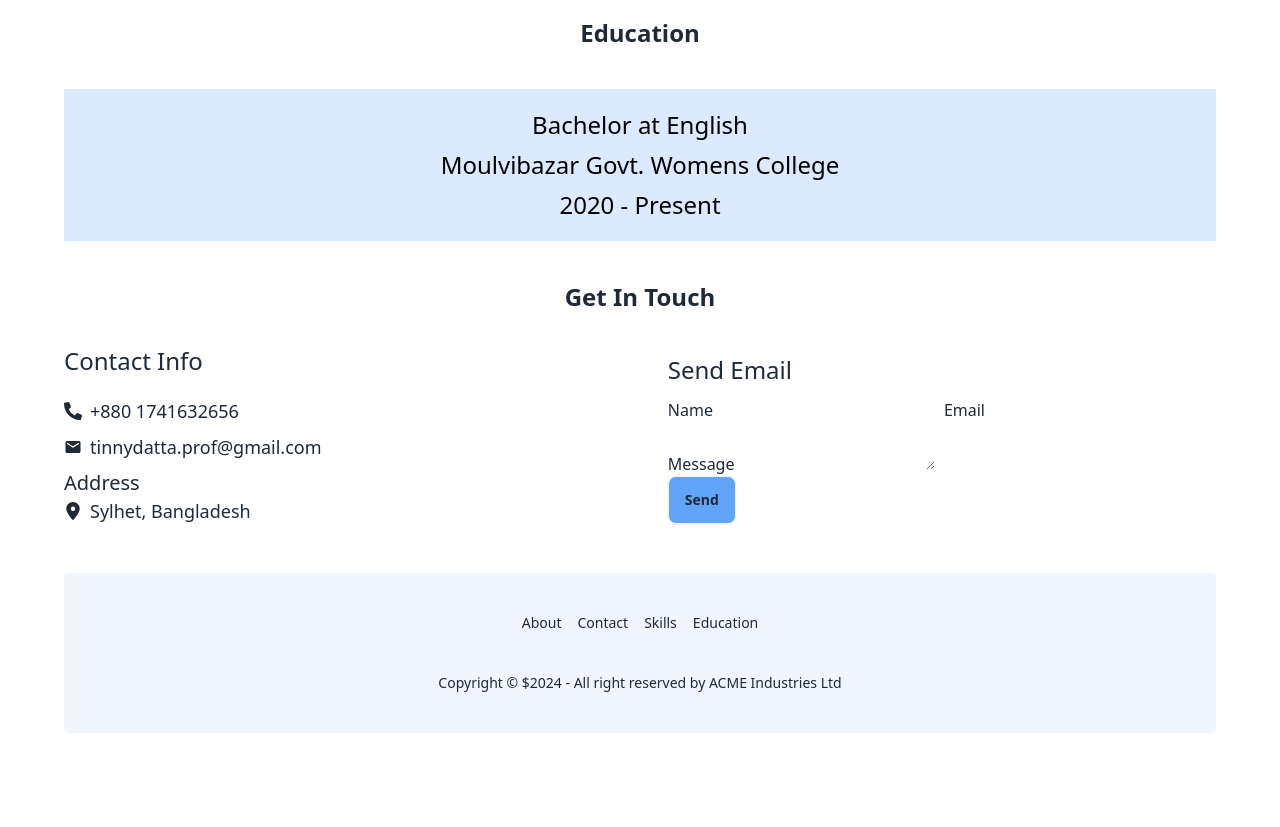
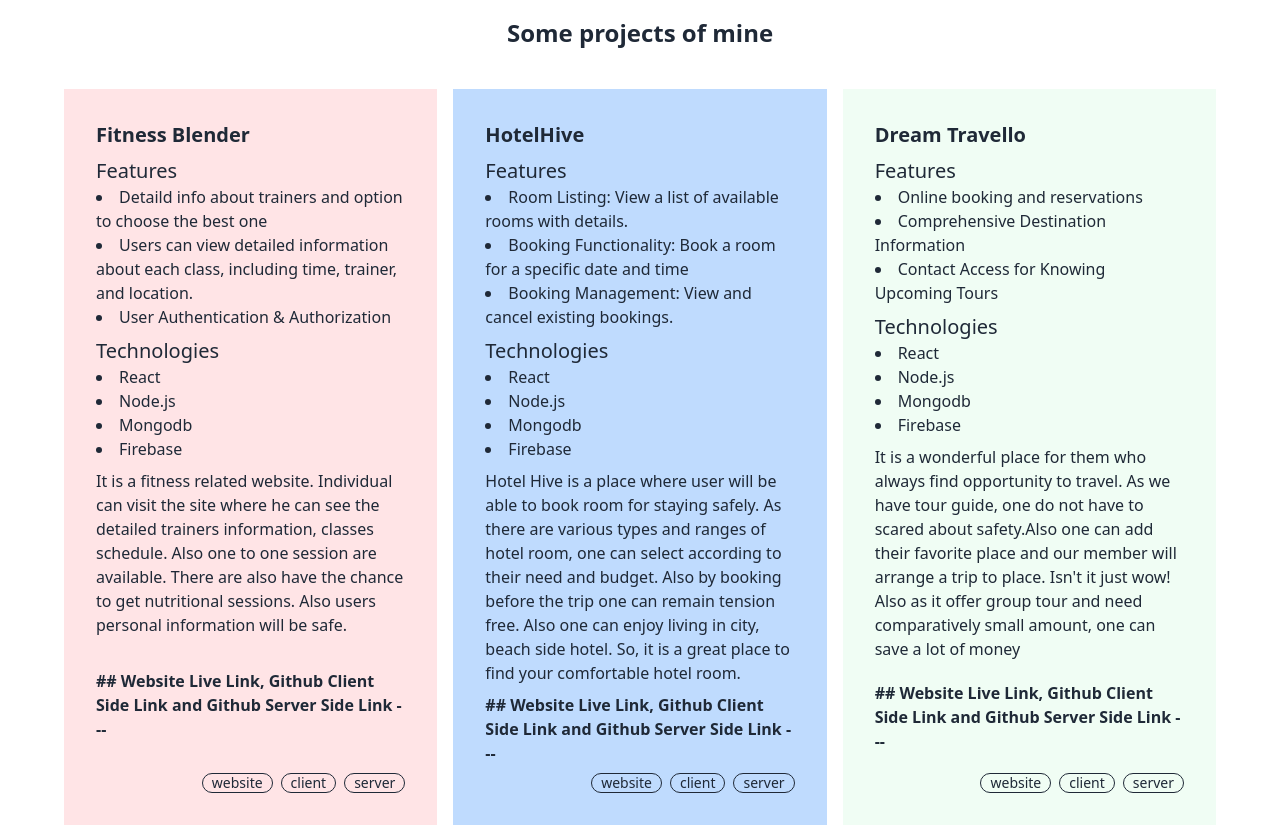
Before and after one commit to TinnyDatta/portfolio, a React (Vite) app: page / in a window 1280 px wide. Shown: the part 1280-2107 px from the top of the page. Before the commit the page ends 2013 px from the top, so only its background shows below. Built offline with nearby package versions, Linux system fonts and the light colour scheme.

Commit message:
added social media links

```diff
--- a/src/components/Contact/Contact.jsx
+++ b/src/components/Contact/Contact.jsx
@@ -1,6 +1,8 @@
 import { FaPhoneAlt } from "react-icons/fa";
 import { MdEmail } from "react-icons/md";
 import { FaLocationDot } from "react-icons/fa6";
+import { FaGithub } from "react-icons/fa";
+import { FaLinkedin } from "react-icons/fa";
 import emailjs from '@emailjs/browser';
 import { useRef } from "react";
 
@@ -30,10 +32,13 @@ const Contact = () => {
            <div className="flex sm:items-center sm:flex-col md:flex-row lg:flex-row justify-between">
             <div>
                 <h2 className="text-2xl my-3">Contact Info</h2>
-                <div className="flex items-center gap-2 py-2 text-lg "><FaPhoneAlt /> <p>+880 1741632656</p> </div>
-                <div className="flex items-center gap-2 pb-2 text-lg "><MdEmail /> <p>tinnydatta.prof@gmail.com</p> </div>
+                <div className="flex items-center gap-2 py-2 text-lg "><FaPhoneAlt />+880 1741632656</div>
+                <div className="flex items-center gap-2 pb-2 text-lg "><MdEmail />tinnydatta.prof@gmail.com </div>
+                <div className="flex items-center gap-2 pb-2 text-lg "> <FaGithub /><a className="btn-link" href="https://github.com/TinnyDatta">Github</a></div>
+                <div className="flex items-center gap-2 pb-2 text-lg "> <FaLinkedin /><a className="btn-link" href="https://www.linkedin.com/public-profile/settings?lipi=urn%3Ali%3Apage%3Ad_flagship3_profile_self_edit_contact-info%3BBaUtBC%2B2S%2FacCbGEItJ7dg%3D%3D">Linkedin</a></div>
                 <div className="text-xl">Address</div>
                 <div className="flex items-center gap-2 pb-2 text-lg "><FaLocationDot /> <p>Sylhet, Bangladesh</p> </div>
+
             </div>
             <div>
                 <h2 className="text-2xl my-3">Send Email</h2>
--- a/src/components/Home/Home.jsx
+++ b/src/components/Home/Home.jsx
@@ -2,6 +2,7 @@ import Banner from "../Banner/Banner";
 import Contact from "../Contact/Contact";
 import Education from "../Education/Education";
 import Footer from "../Footer/Footer";
+import Projects from "../Projects/Projects";
 import Skills from "../Skills/Skills";
 
 
@@ -10,6 +11,7 @@ const Home = () => {
         <div>
             <Banner></Banner>
             <Skills></Skills>
+            <Projects></Projects>
             <Education></Education>
             <Contact></Contact>
             <Footer></Footer>
--- a/src/components/Projects/Projects.jsx
+++ b/src/components/Projects/Projects.jsx
@@ -1,10 +1,12 @@
+/* eslint-disable react/no-unescaped-entities */
 
 const Projects = () => {
     return (
         <div>
+             <h2 className="relative text-center text-2xl font-bold mt-10 mb-3 ">Some projects of mine</h2>
             <div className="card bg-base-100 my-10">
                 <div className="grid grid-cols-1 md:grid-cols-2 lg:grid-cols-3 gap-4">
-                    <div className="card-body bg-blue-200">
+                    <div className="card-body bg-rose-100">
                         <h2 className="card-title">Fitness Blender</h2>
                         <div>
                             <h2 className="text-xl">Features</h2>
@@ -23,25 +25,57 @@ const Projects = () => {
                         <p>It is a fitness related website. Individual can visit the site where he can see the detailed trainers information, classes schedule. Also one to one session are available. There are also have the chance to get nutritional sessions. Also users personal information will be safe.</p>
                         <p className="font-bold">## Website Live Link, Github Client Side Link and Github Server Side Link --- </p>
                         <div className="card-actions justify-end">
-                            <a href="https://fitness-blender-f431e.web.app/" className="badge badge-outline">website </a>
+                            <a href="https://fitness-blender-f431e.web.app" className="badge badge-outline">website </a>
                             <a href="https://github.com/TinnyDatta/fitness-blender-client" className="badge badge-outline">client</a>
                             <a href="https://github.com/TinnyDatta/fitness-blender-server" className="badge badge-outline">server</a>
                         </div>
                     </div>
-                    <div className="card-body">
-                        <h2 className="card-title">Shoes!</h2>
-                        <p>If a dog chews shoes whose shoes does he choose?</p>
+                    <div className="card-body bg-blue-200">
+                        <h2 className="card-title">HotelHive</h2>
+                        <div>
+                            <h2 className="text-xl">Features</h2>
+                            <li>Room Listing: View a list of available rooms with details.</li>
+                            <li>Booking Functionality: Book a room for a specific date and time</li>
+                            <li>Booking Management: View and cancel existing bookings.</li>
+                        </div>
+                        <div>
+                            <h2 className="text-xl">Technologies</h2>
+                            <li>React</li>
+                            <li>Node.js</li>
+                            <li>Mongodb</li>
+                            <li>Firebase</li>
+                        </div>
+
+                        <p>Hotel Hive is a place where user will be able to book room for staying safely. As there are various types and ranges of hotel room, one can select according to their need and budget. Also by booking before the trip one can remain tension free. Also one can enjoy living in city, beach side hotel. So, it is a great place to find your comfortable hotel room.</p>
+                        <p className="font-bold">## Website Live Link, Github Client Side Link and Github Server Side Link --- </p>
                         <div className="card-actions justify-end">
-                            <div className="badge badge-outline">Fashion</div>
-                            <div className="badge badge-outline">Products</div>
+                            <a href="https://boisterous-strudel-2d14a7.netlify.app" className="badge badge-outline">website </a>
+                            <a href="https://github.com/TinnyDatta/hotel-hive-client" className="badge badge-outline">client</a>
+                            <a href="https://github.com/TinnyDatta/hotel-hive-server" className="badge badge-outline">server</a>
                         </div>
                     </div>
-                    <div className="card-body">
-                        <h2 className="card-title">Shoes!</h2>
-                        <p>If a dog chews shoes whose shoes does he choose?</p>
+                    <div className="card-body bg-green-50">
+                        <h2 className="card-title">Dream Travello</h2>
+                        <div>
+                            <h2 className="text-xl">Features</h2>
+                            <li> Online booking and reservations</li>
+                            <li>Comprehensive Destination Information</li>
+                            <li> Contact Access for Knowing Upcoming Tours</li>
+                        </div>
+                        <div>
+                            <h2 className="text-xl">Technologies</h2>
+                            <li>React</li>
+                            <li>Node.js</li>
+                            <li>Mongodb</li>
+                            <li>Firebase</li>
+                        </div>
+
+                        <p>It is a wonderful place for them who always find opportunity to travel. As we have tour guide, one do not have to scared about safety.Also one can add their favorite place and our member will arrange a trip to place. Isn't it just wow! Also as it offer group tour and need comparatively small amount, one can save a lot of money</p>
+                        <p className="font-bold">## Website Live Link, Github Client Side Link and Github Server Side Link --- </p>
                         <div className="card-actions justify-end">
-                            <div className="badge badge-outline">Fashion</div>
-                            <div className="badge badge-outline">Products</div>
+                            <a href="https://dream-travello-client.web.app" className="badge badge-outline">website </a>
+                            <a href="https://github.com/TinnyDatta/dream-travello-client" className="badge badge-outline">client</a>
+                            <a href="https://github.com/TinnyDatta/dream-travello-server" className="badge badge-outline">server</a>
                         </div>
                     </div>
                 </div>
```
